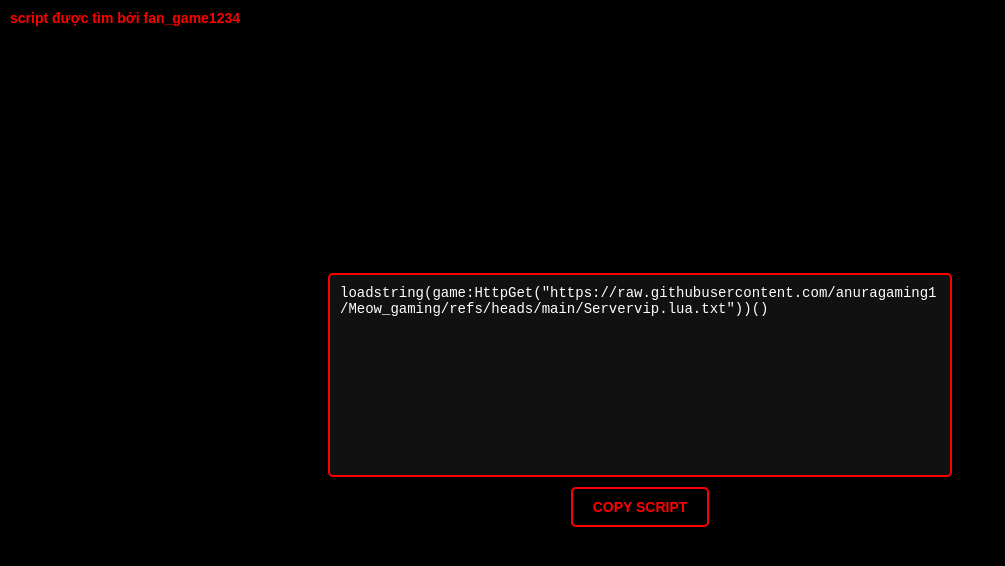
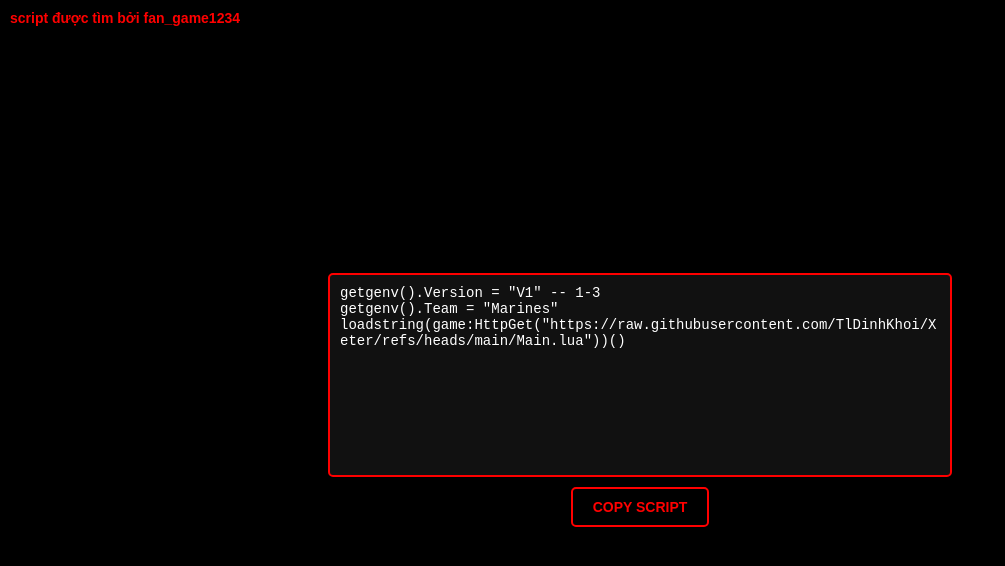
Before and after one commit to fanytgame1234-blip/delete_model, a plain HTML site: page index.html in a window 1280 px wide. Shown: the whole page, without its empty margins (0-1005 px from the left). Drawn offline with Linux system fonts and the light colour scheme.

Commit message:
Update index.html

```diff
--- a/index.html
+++ b/index.html
@@ -64,7 +64,9 @@
     <div class="header">script được tìm bởi fan_game1234</div>
     <div class="container">
         <textarea id="scriptArea" readonly>
-loadstring(game:HttpGet("https://raw.githubusercontent.com/anuragaming1/Meow_gaming/refs/heads/main/Servervip.lua.txt"))()
+getgenv().Version = "V1" -- 1-3
+getgenv().Team = "Marines"
+loadstring(game:HttpGet("https://raw.githubusercontent.com/TlDinhKhoi/Xeter/refs/heads/main/Main.lua"))()
         </textarea>
         <button onclick="copyScript()">COPY SCRIPT</button>
     </div>
@@ -79,4 +81,5 @@ function copyScript() {
 }
 </script>
 </body>
+
 </html>
```
